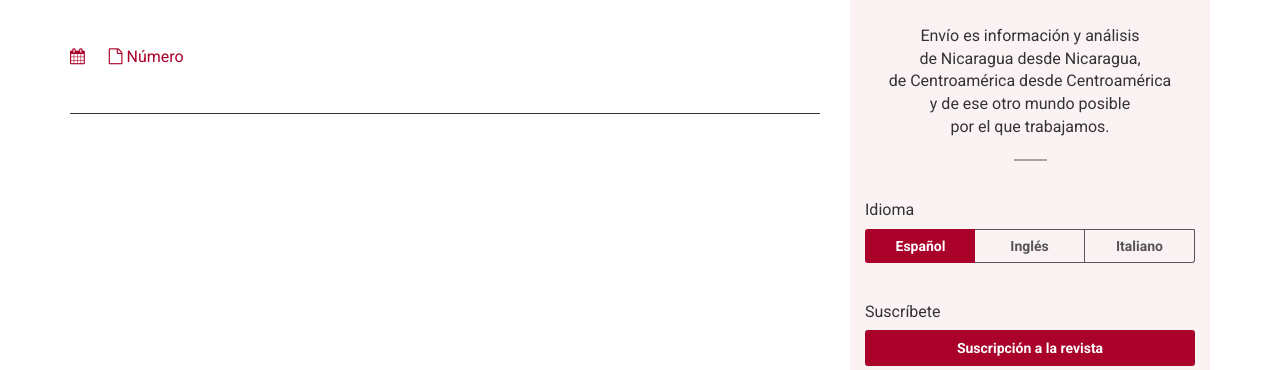
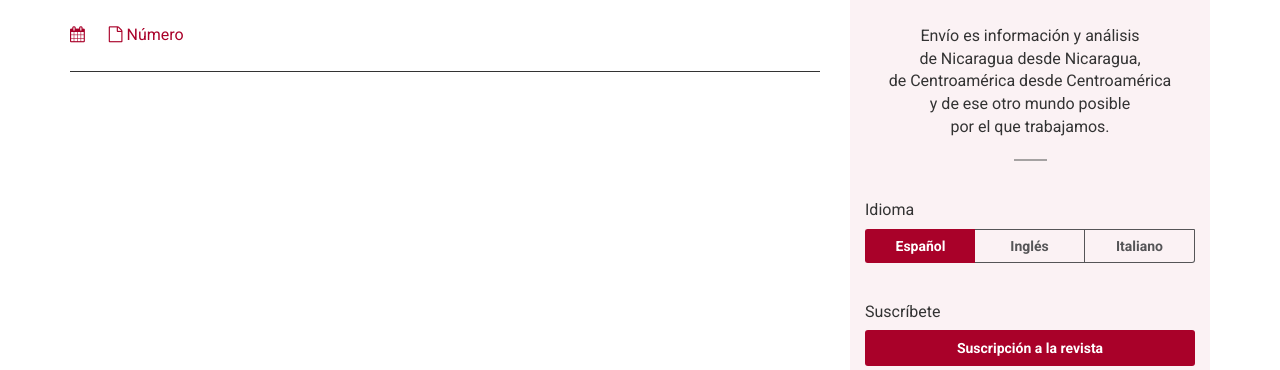
Before and after one commit to CARocha/revistaenvio, a Django app: page / in a window 1280 px wide. Shown: the part 71-441 px from the top of the page. Run offline with Django 3.2, Linux system fonts and the light colour scheme; grey boxes labelled with a size stand in for pictures from a placeholder-image service; data that the repository does not hold is empty; parts of the project's set-up code (start-up, migrations or seed data) failed here and were passed over; some libraries are stand-ins or nearby versions.

Commit message:
cambios de padding

```diff
--- a/static_media/css/main.styl
+++ b/static_media/css/main.styl
@@ -48,14 +48,20 @@ sombras()
 	background-color transparent
 
 
-.revista-actual, .revista-actual span
-		padding-right 20px
-		font-family 'Roboto', sans-serif
-		font-size 16px
-		padding-top 24px
-		padding-bottom 24px
-		&:before
-			font normal normal normal 16px/1 FontAwesome
+.revista-actual
+	padding-right 20px
+	font-family 'Roboto', sans-serif
+	font-size 16px
+	padding-top 24px
+	padding-bottom 24px
+	&:before
+		font normal normal normal 16px/1 FontAwesome
+.revista-actual span
+	padding-right 20px
+	font-family 'Roboto', sans-serif
+	font-size 16px
+	&:before
+		font normal normal normal 16px/1 FontAwesome
 .articulos
 	margin-top 30px
 	font-family 'Roboto', sans-serif
--- a/templates/index.html
+++ b/templates/index.html
@@ -38,7 +38,7 @@
 
         }
         .revista-actual{
-            border-bottom: 1px solid {% for obj in object_list %}{{obj.color.color2}}{%endfor%};
+            border-bottom: 1px solid {% for obj in object_list %}{{obj.color.color1}}{%endfor%};
         }
         .sidebar, .sm-menu{
             background-color: {% for obj in object_list %}{{obj.color.color2}}{%endfor%};
```
Also changed, not shown: static_media/css/main.css.
